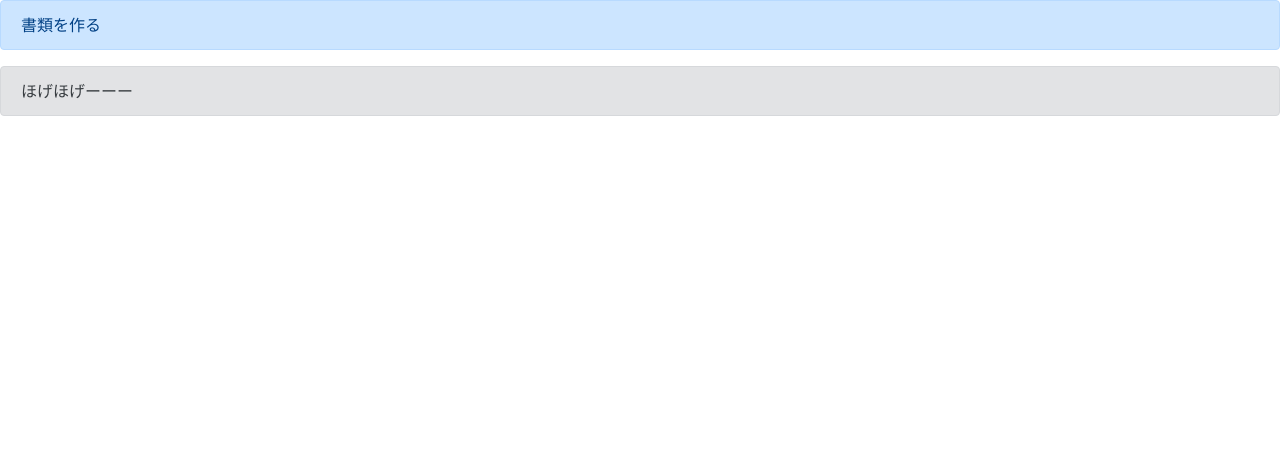
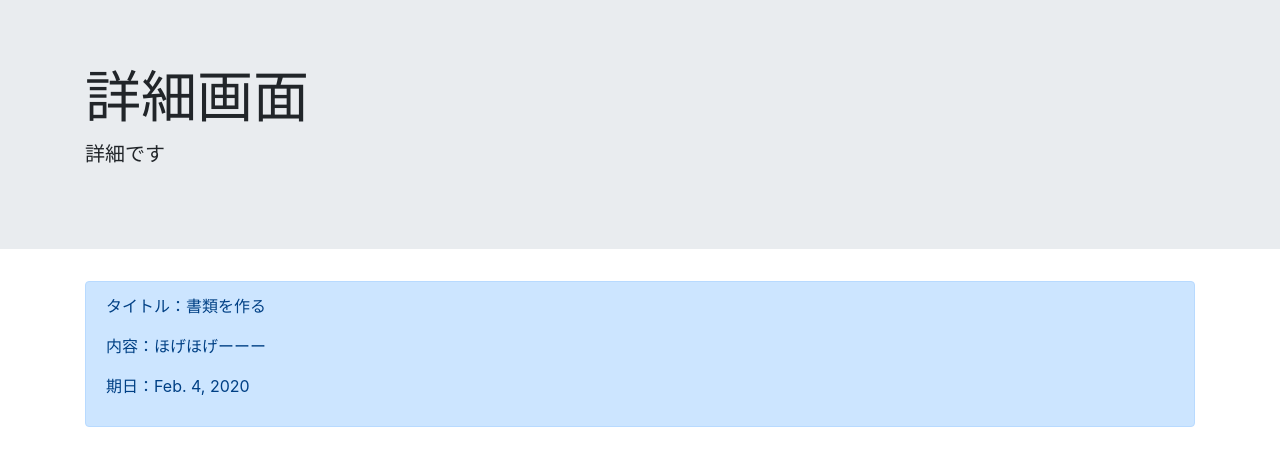
Before and after one commit to YuiFutao/django-3app, a Django app: page /detail/2/ in a window 1280 px wide. Shown: the top 466 px of the page. Run offline with Django 3.2, Linux system fonts and the light colour scheme; data comes from the database, SQL or seed files in the repository; both versions use the stored data as it was after the commit; some libraries are stand-ins or nearby versions.

Commit message:
todoリスト完成

```diff
--- a/todoproject/templates/detail.html
+++ b/todoproject/templates/detail.html
@@ -1,30 +1,46 @@
-<!doctype html>
-<html lang="en">
-  <head>
-    <!-- Required meta tags -->
-    <meta charset="utf-8">
-    <meta name="viewport" content="width=device-width, initial-scale=1, shrink-to-fit=no">
+{% extends 'base.html' %}
 
-    <!-- Bootstrap CSS -->
-    <link rel="stylesheet" href="https://stackpath.bootstrapcdn.com/bootstrap/4.4.1/css/bootstrap.min.css" integrity="sha384-Vkoo8x4CGsO3+Hhxv8T/Q5PaXtkKtu6ug5TOeNV6gBiFeWPGFN9MuhOf23Q9Ifjh" crossorigin="anonymous">
+{% block header %}
+<div class="jumbotron jumbotron-fluid">
+  <div class="container">
+    <h1 class="display-4">詳細画面</h1>
+    <p class="lead">詳細です</p>
+  </div>
+</div>
+{% endblock header %}
 
-    <title>Hello, world!</title>
-  </head>
-  <body>
 
-    <div class="alert alert-primary" role="alert">
-      {{ object.title }}
-    </div>
-    <div class="alert alert-secondary" role="alert">
-      {{ object.memo }}
-    </div>
+{% block content %}
+<div class='container'>
+  <div class="alert alert-primary" role="alert">
+    <p>タイトル：{{ object.title }}</p>
+    <p>内容：{{ object.memo }}</p>
+    <p>期日：{{ object.duedate }}</p>
 
 
 
-    <!-- Optional JavaScript -->
-    <!-- jQuery first, then Popper.js, then Bootstrap JS -->
-    <script src="https://code.jquery.com/jquery-3.4.1.slim.min.js" integrity="sha384-J6qa4849blE2+poT4WnyKhv5vZF5SrPo0iEjwBvKU7imGFAV0wwj1yYfoRSJoZ+n" crossorigin="anonymous"></script>
-    <script src="https://cdn.jsdelivr.net/npm/popper.js@1.16.0/dist/umd/popper.min.js" integrity="sha384-Q6E9RHvbIyZFJoft+2mJbHaEWldlvI9IOYy5n3zV9zzTtmI3UksdQRVvoxMfooAo" crossorigin="anonymous"></script>
-    <script src="https://stackpath.bootstrapcdn.com/bootstrap/4.4.1/js/bootstrap.min.js" integrity="sha384-wfSDF2E50Y2D1uUdj0O3uMBJnjuUD4Ih7YwaYd1iqfktj0Uod8GCExl3Og8ifwB6" crossorigin="anonymous"></script>
-  </body>
-</html>
+
+
+
+
+
+
+
+    {% for item in object_list %}
+    <div class="alert alert-{{ item.priority }}" role="alert">
+      <p>{{ item.title }} 期日:{{ item.duedate }} </p>
+
+      <a href="{% url 'update' item.pk %}" class="btn btn-success " tabindex="-1" role="button"
+        aria-disabled="true">編集</a>
+      <a href="{% url 'delete' item.pk %}" class="btn btn-danger " tabindex="-1" role="button"
+        aria-disabled="true">削除</a>
+      <a href="{% url 'detail' item.pk %}" class="btn btn-dark " tabindex="-1" role="button" aria-disabled="true">詳細</a>
+    </div>
+
+    {% endfor %}
+
+  </div>
+
+
+
+  {% endblock content %}
--- a/todoproject/todo/urls.py
+++ b/todoproject/todo/urls.py
@@ -1,11 +1,12 @@
 from django.urls import path, include
-from .views import TodoList, TodoDetail, TodoCreate, TodoDelete
+from .views import TodoList, TodoDetail, TodoCreate, TodoDelete, TodoUpdate
 
 urlpatterns = [
     path('list/', TodoList.as_view(), name='list'),
     path('detail/<int:pk>/', TodoDetail.as_view(), name='detail'),
     path('create/', TodoCreate.as_view(), name='create'),
     path('delete/<int:pk>/', TodoDelete.as_view(), name='delete'),
+    path('update/<int:pk>/', TodoUpdate.as_view(), name='update'),
 
 
 ]
--- a/todoproject/todo/views.py
+++ b/todoproject/todo/views.py
@@ -1,5 +1,5 @@
 from django.shortcuts import render
-from django.views.generic import ListView, DetailView, CreateView, DeleteView
+from django.views.generic import ListView, DetailView, CreateView, DeleteView, UpdateView
 from .models import TodoModel
 from django.urls import reverse_lazy
 
@@ -18,11 +18,15 @@ class TodoCreate(CreateView):
   template_name = 'create.html'
   model = TodoModel
   fields = ('title', 'memo', 'priority', 'duedate')
-
-  # classの中で使う場合は_lazyを使う
-  success_url = reverse_lazy('list')
+  success_url = reverse_lazy('list')  # classの中で使う場合は_lazyを使う
 
 class TodoDelete(DeleteView):
   template_name = 'delete.html'
   model = TodoModel
   success_url = reverse_lazy('list')
+
+class TodoUpdate(UpdateView):
+  template_name = 'update.html'
+  model = TodoModel
+  fields = ('title', 'memo', 'priority', 'duedate')
+  success_url = reverse_lazy('list')
```
Also changed, not shown: todoproject/templates/list.html (+8 -5 lines), todoproject/templates/update.html (added, +14 -0 lines), todoproject/db.sqlite3.
